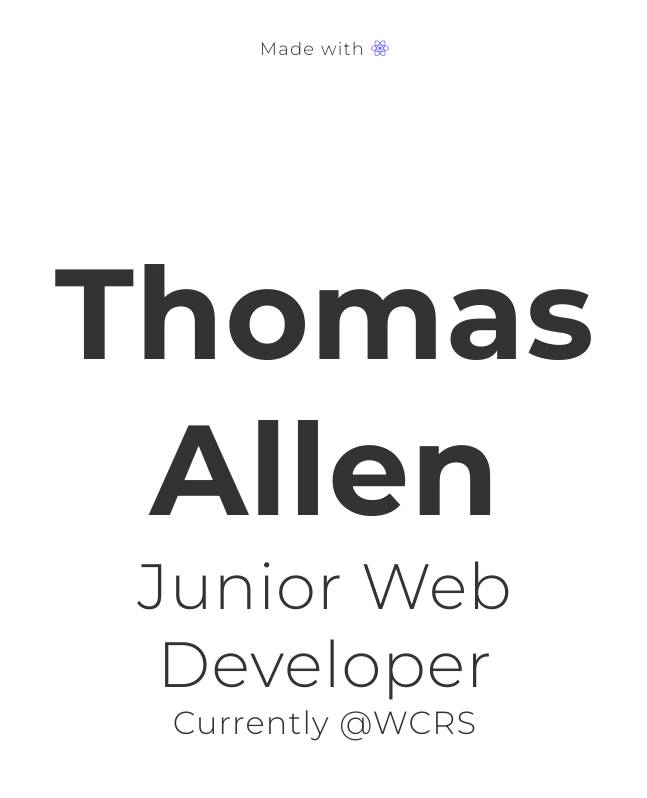
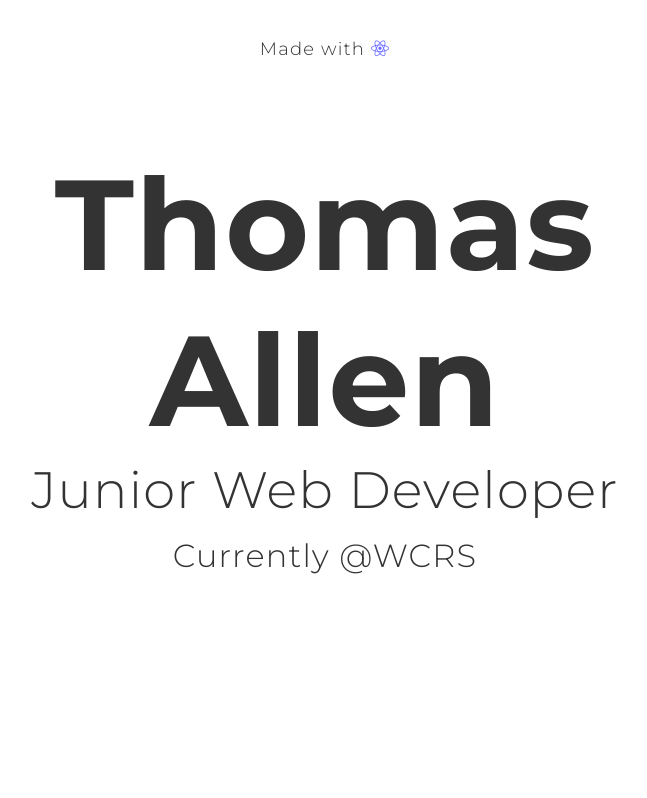
Before and after one commit to tjallen27/Portfolio, a React (Create React App) app: page / in a window 1280 px wide. Shown: the top 798 px of the page, without its empty margins (315-962 px from the left). Built offline with nearby package versions, Linux system fonts and the light colour scheme.

Commit message:
Added tech to project list Component

```diff
--- a/src/App.css
+++ b/src/App.css
@@ -39,7 +39,7 @@ li {
   height: 75vh;
   position: relative;
   max-width: 800px;
-  margin: 25% auto 0;
+  margin: 10% auto 0;
   font-size: 4em;
 }
 .header h1 {
@@ -47,7 +47,8 @@ li {
   margin-bottom: 0;
 }
 .header .header-sub {
-  padding-bottom: 0;
+  padding-bottom: 15px;
+  font-size: 0.8em;
 }
 .header .header-current {
   font-size: 0.5em;
```
